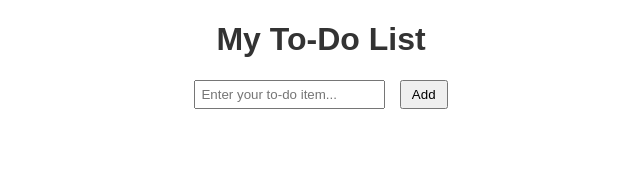
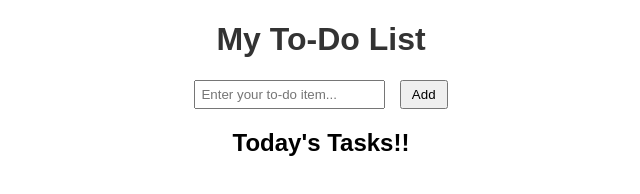
Before and after one commit to ashneet12/Assignment3, a plain HTML site: page index.html in a window 1280 px wide. Shown: the whole page, without its empty margins (319-959 px from the left). Drawn offline with Linux system fonts and the light colour scheme.

Commit message:
Update index.html

```diff
--- a/index.html
+++ b/index.html
@@ -5,14 +5,19 @@
   <link rel="stylesheet" type="text/css" href="styles.css">
 </head>
 <body>
+  <div id="container">
     <h1>My To-Do List</h1>
     <div id="todo-container">
       <input type="text" id="todo-input" placeholder="Enter your to-do item...">
       <button id="add-button">Add</button>
     </div>
+
+    <h2>Today's Tasks!!</h2>
     <ul id="todo-list">
+
     <!-- To-do items will be added dynamically here -->
     </ul>
+  </div>
   <script src="script.js"></script>
 </body>
 </html>
```
Lines whose indentation alone changed are shown as unchanged.
